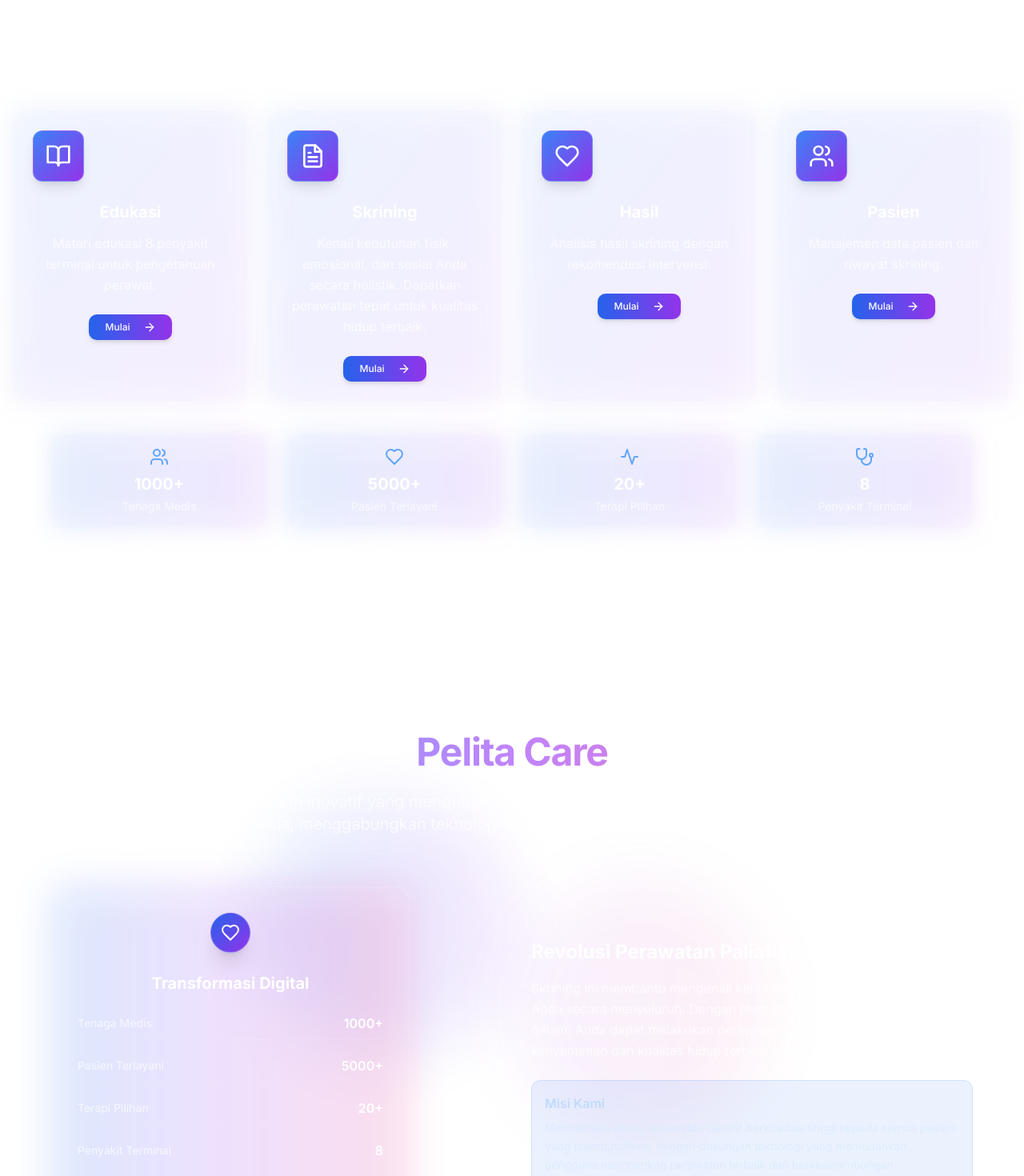
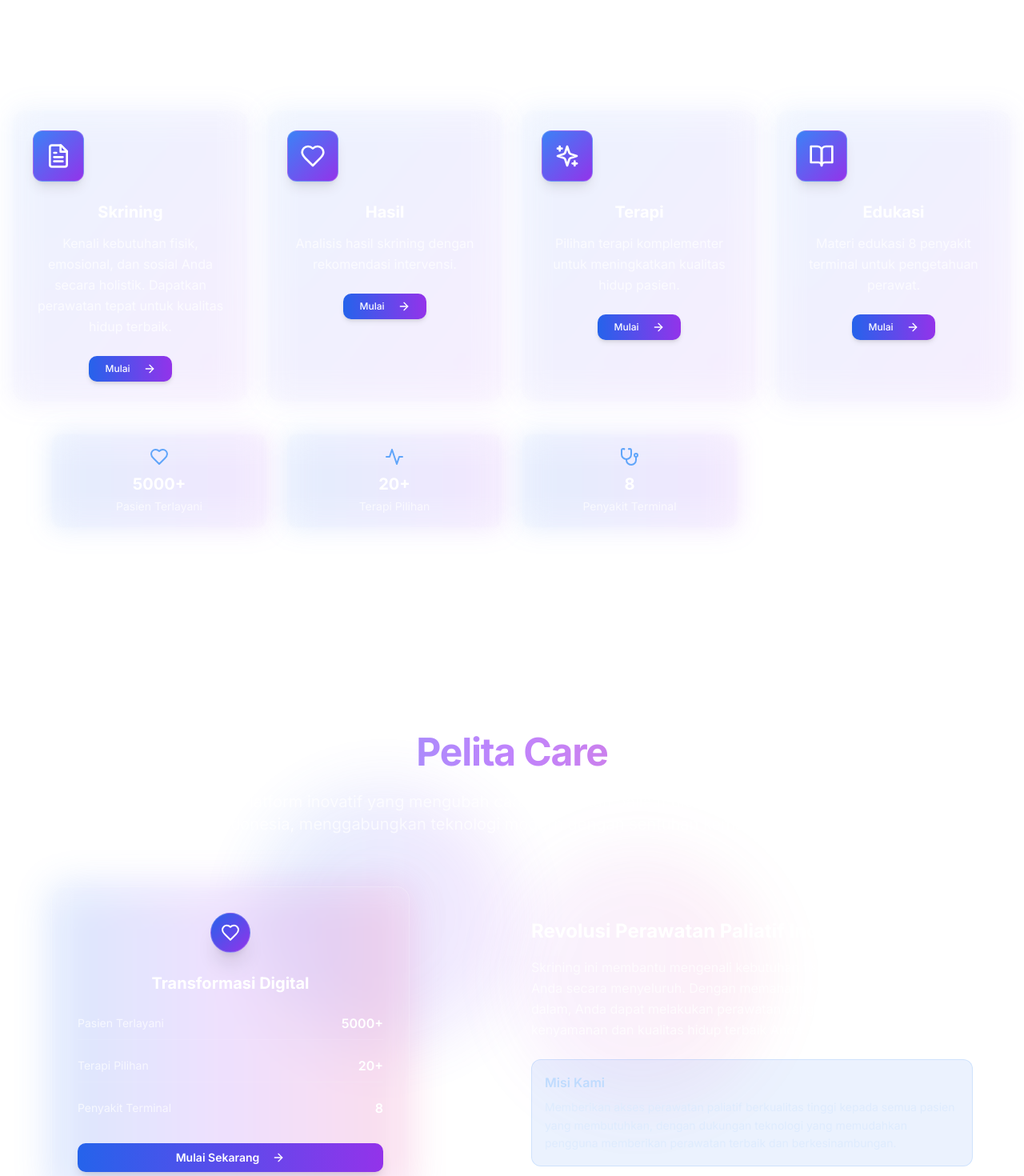
Before and after one commit to aryasetiap/paliatif-care-web, a Next.js app: page / in a window 1280 px wide. Shown: the part 1040-2510 px from the top of the page at 80% size. Built offline with nearby package versions, Linux system fonts and the light colour scheme.

Commit message:
2. Perubahan Struktur & Konten Halaman

```diff
--- a/src/app/edukasi/page.tsx
+++ b/src/app/edukasi/page.tsx
@@ -4,7 +4,6 @@ import Link from 'next/link'
 import { Button } from '@/components/ui/button'
 import {
   Activity,
-  Users,
   BookOpen,
   ArrowRight,
   Stethoscope,
@@ -27,7 +26,6 @@ export default function EducationPage() {
   const diseases = data.edukasi_penyakit_terminal.diseases
 
   const stats = [
-    { label: 'Tenaga Medis', value: '1000+', icon: Users },
     { label: 'Penyakit', value: diseases.length, icon: Stethoscope },
     { label: 'Kategori', value: new Set(diseases.map(d => d.category)).size, icon: Activity },
     { label: 'Materi', value: '24/7', icon: BookOpen },
--- a/src/app/page.tsx
+++ b/src/app/page.tsx
@@ -5,13 +5,13 @@ import Image from 'next/image'
 import { Button } from '@/components/ui/button'
 import {
   Activity,
-  Users,
   FileText,
   BookOpen,
   ArrowRight,
   Stethoscope,
   Heart,
   ShieldCheck,
+  Sparkles,
 } from 'lucide-react'
 import HeaderNav from '@/components/ui/header-nav'
 import { Footer } from '@/components/layout/footer'
@@ -26,14 +26,6 @@ export default function Home() {
   const rightSectionInView = useInView(rightSectionRef, { once: true, amount: 0.3 })
 
   const features = [
-    {
-      icon: BookOpen,
-      title: 'Edukasi',
-      description: 'Materi edukasi 8 penyakit terminal untuk pengetahuan perawat.',
-      href: '/edukasi',
-      color: 'text-primary',
-      bgColor: 'bg-primary-cream/60',
-    },
     {
       icon: FileText,
       title: 'Skrining',
@@ -52,17 +44,24 @@ export default function Home() {
       bgColor: 'bg-primary-cream/60',
     },
     {
-      icon: Users,
-      title: 'Pasien',
-      description: 'Manajemen data pasien dan riwayat skrining.',
-      href: '/pasien',
+      icon: Sparkles,
+      title: 'Terapi',
+      description: 'Pilihan terapi komplementer untuk meningkatkan kualitas hidup pasien.',
+      href: '/terapi',
+      color: 'text-primary',
+      bgColor: 'bg-primary-cream/60',
+    },
+    {
+      icon: BookOpen,
+      title: 'Edukasi',
+      description: 'Materi edukasi 8 penyakit terminal untuk pengetahuan perawat.',
+      href: '/edukasi',
       color: 'text-primary',
       bgColor: 'bg-primary-cream/60',
     },
   ]
 
   const stats = [
-    { label: 'Tenaga Medis', value: '1000+', icon: Users },
     { label: 'Pasien Terlayani', value: '5000+', icon: Heart },
     { label: 'Terapi Pilihan', value: '20+', icon: Activity },
     { label: 'Penyakit Terminal', value: '8', icon: Stethoscope },
@@ -496,10 +495,6 @@ export default function Home() {
                     {/* Key Stats */}
                     <div className="space-y-3 mb-6">
                       <div className="flex justify-between items-center py-2 border-b border-white/10">
-                        <span className="text-white/70 text-sm">Tenaga Medis</span>
-                        <span className="text-white font-semibold">1000+</span>
-                      </div>
-                      <div className="flex justify-between items-center py-2 border-b border-white/10">
                         <span className="text-white/70 text-sm">Pasien Terlayani</span>
                         <span className="text-white font-semibold">5000+</span>
                       </div>
--- a/src/components/layout/footer.tsx
+++ b/src/components/layout/footer.tsx
@@ -7,14 +7,14 @@ import { motion } from 'framer-motion'
 const footerSections = {
   layanan: [
     {
+      name: 'Skrining ESAS',
+      href: '/screening/new',
+      description: 'Asesmen symptom pasien',
+    },
+    {
       name: 'Edukasi Paliatif',
       href: '/edukasi',
       description: 'Panduan lengkap perawatan paliatif',
-    },
-    {
-      name: 'Skrining ESAS',
-      href: '/screening/new',
-      description: 'Asesmen symptom pasien',
     },
     {
       name: 'Dashboard Medis',
```
